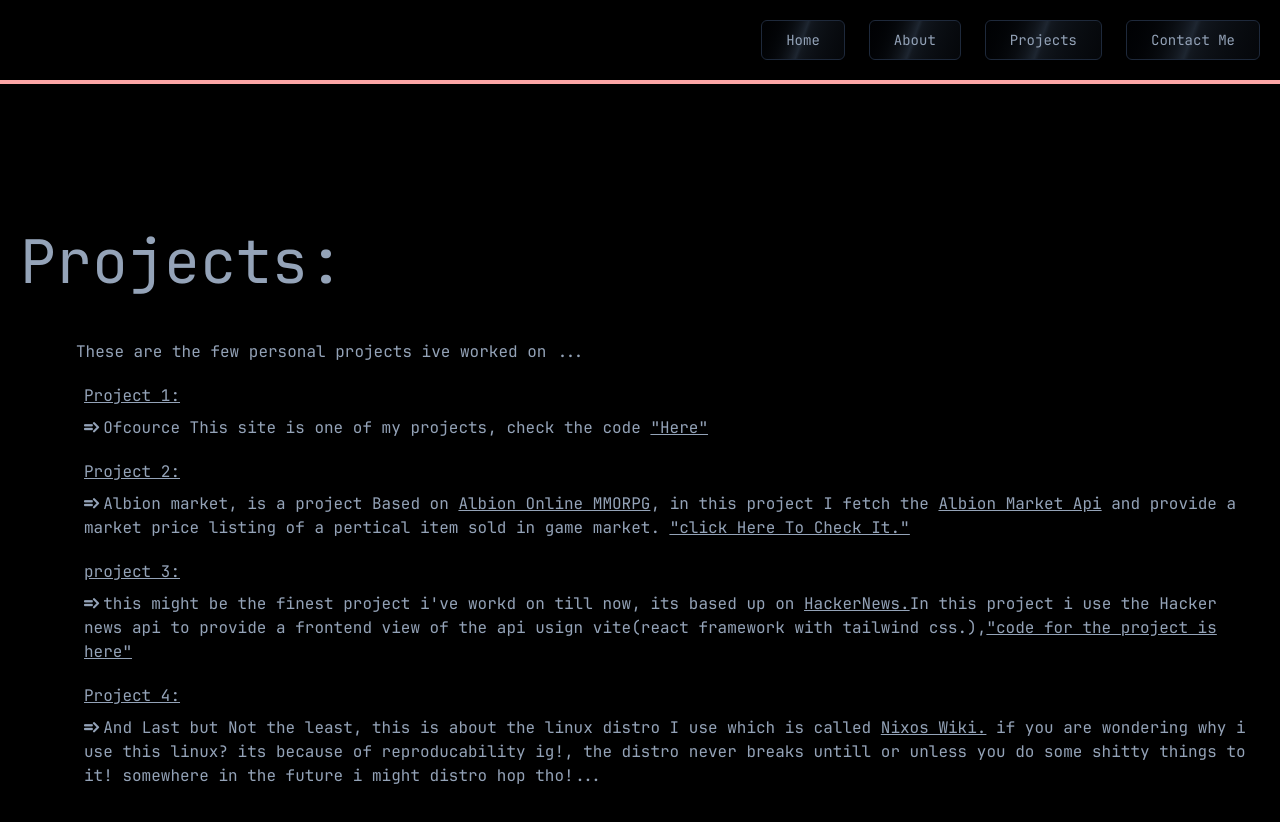
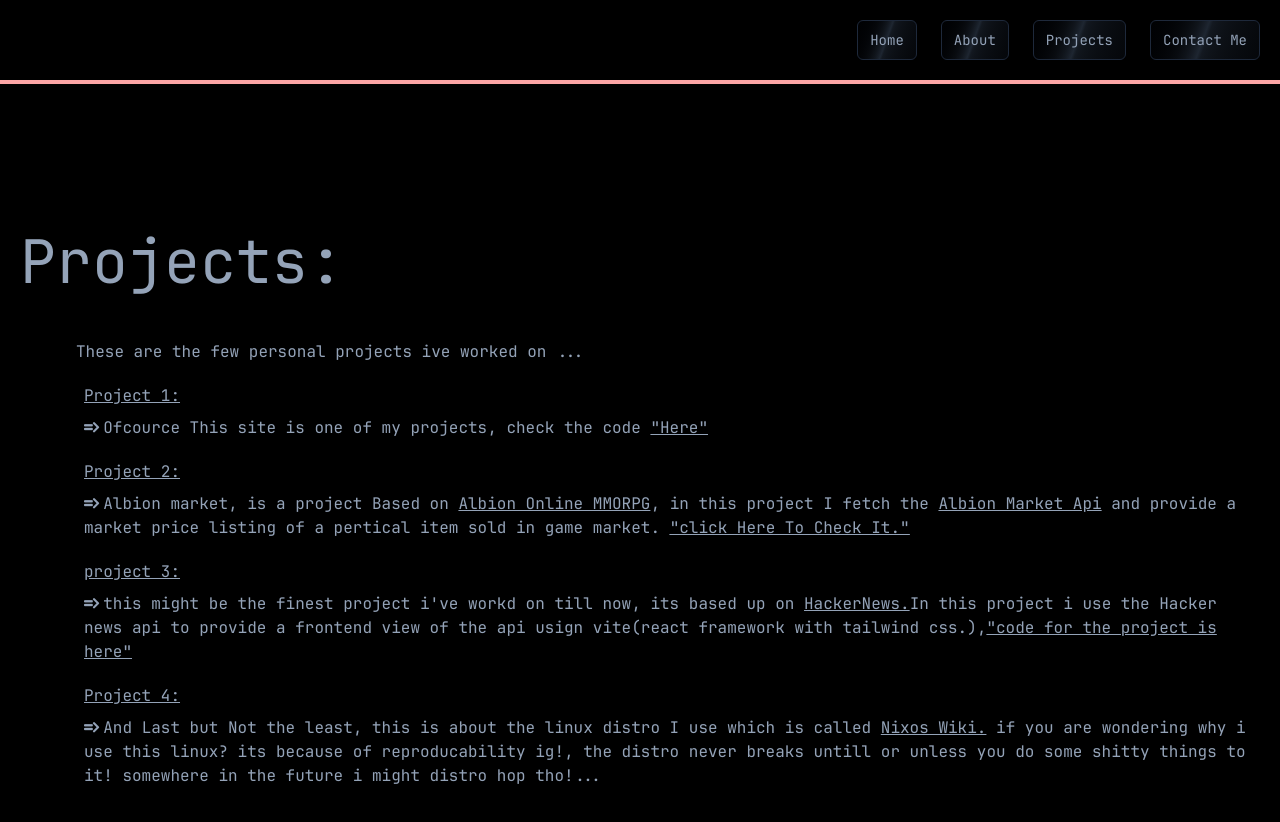
Before and after one commit to TheDummyUser/x, a React (Vite) app: page /projects in a window 1280 px wide. Shown: the top 822 px of the page. Built offline with nearby package versions, Linux system fonts and the light colour scheme.

Commit message:
small change

```diff
--- a/src/components/Heder.jsx
+++ b/src/components/Heder.jsx
@@ -10,27 +10,27 @@ const Heder = () => {
       border-red-300
     "
     >
-      <div className="flex justify-end space-x-6">
+      <div className="flex justify-end md:space-x-6 space-x-3">
         <p className="">
           {" "}
-          <button className="inline-flex md:h-10 h-6 md:font-medium md:font-JetBrains font-JetBrains text-sm animate-shimmer items-center justify-center rounded-md border border-slate-800 bg-[linear-gradient(110deg,#000103,45%,#1e2631,55%,#000103)] bg-[length:200%_100%] px-6 text-slate-400 transition-colors focus:outline-none focus:ring-2 focus:ring-slate-400 focus:ring-offset-2 focus:ring-offset-slate-50">
+          <button className="inline-flex md:h-10 h-8 md:font-medium md:font-JetBrains font-JetBrains text-sm animate-shimmer items-center justify-center rounded-md border border-slate-800 bg-[linear-gradient(110deg,#000103,45%,#1e2631,55%,#000103)] bg-[length:200%_100%] px-3 text-slate-400 transition-colors focus:outline-none focus:ring-2 focus:ring-slate-400 focus:ring-offset-2 focus:ring-offset-slate-50">
             <Link to="/">Home</Link>
           </button>
         </p>
         <p>
           {" "}
-          <button className="inline-flex md:h-10 h-6 md:font-medium md:font-JetBrains font-JetBrains text-sm animate-shimmer items-center justify-center rounded-md border border-slate-800 bg-[linear-gradient(110deg,#000103,45%,#1e2631,55%,#000103)] bg-[length:200%_100%] px-6 text-slate-400 transition-colors focus:outline-none focus:ring-2 focus:ring-slate-400 focus:ring-offset-2 focus:ring-offset-slate-50">
+          <button className="inline-flex md:h-10 h-8 md:font-medium md:font-JetBrains font-JetBrains text-sm animate-shimmer items-center justify-center rounded-md border border-slate-800 bg-[linear-gradient(110deg,#000103,45%,#1e2631,55%,#000103)] bg-[length:200%_100%] px-3 text-slate-400 transition-colors focus:outline-none focus:ring-2 focus:ring-slate-400 focus:ring-offset-2 focus:ring-offset-slate-50">
             <Link to="/about"> About</Link>
           </button>
         </p>
         <p>
           {" "}
-          <button className="inline-flex md:h-10 h-6 md:font-medium md:font-JetBrains font-JetBrains text-sm animate-shimmer items-center justify-center rounded-md border border-slate-800 bg-[linear-gradient(110deg,#000103,45%,#1e2631,55%,#000103)] bg-[length:200%_100%] px-6 text-slate-400 transition-colors focus:outline-none focus:ring-2 focus:ring-slate-400 focus:ring-offset-2 focus:ring-offset-slate-50">
+          <button className="inline-flex md:h-10 h-8 md:font-medium md:font-JetBrains font-JetBrains text-sm animate-shimmer items-center justify-center rounded-md border border-slate-800 bg-[linear-gradient(110deg,#000103,45%,#1e2631,55%,#000103)] bg-[length:200%_100%] px-3 text-slate-400 transition-colors focus:outline-none focus:ring-2 focus:ring-slate-400 focus:ring-offset-2 focus:ring-offset-slate-50">
             <Link to="/projects"> Projects</Link>
           </button>
         </p>
         <p>
-          <button className="inline-flex md:h-10 h-6 md:font-medium md:font-JetBrains font-JetBrains text-sm animate-shimmer items-center justify-center rounded-md border border-slate-800 bg-[linear-gradient(110deg,#000103,45%,#1e2631,55%,#000103)] bg-[length:200%_100%] px-6 text-slate-400 transition-colors focus:outline-none focus:ring-2 focus:ring-slate-400 focus:ring-offset-2 focus:ring-offset-slate-50">
+          <button className="inline-flex md:h-10 h-8 md:font-medium md:font-JetBrains font-JetBrains text-sm animate-shimmer items-center justify-center rounded-md border border-slate-800 bg-[linear-gradient(110deg,#000103,45%,#1e2631,55%,#000103)] bg-[length:200%_100%] px-3 text-slate-400 transition-colors focus:outline-none focus:ring-2 focus:ring-slate-400 focus:ring-offset-2 focus:ring-offset-slate-50">
             <Link to="/contactme">Contact Me</Link>
           </button>
         </p>
```
